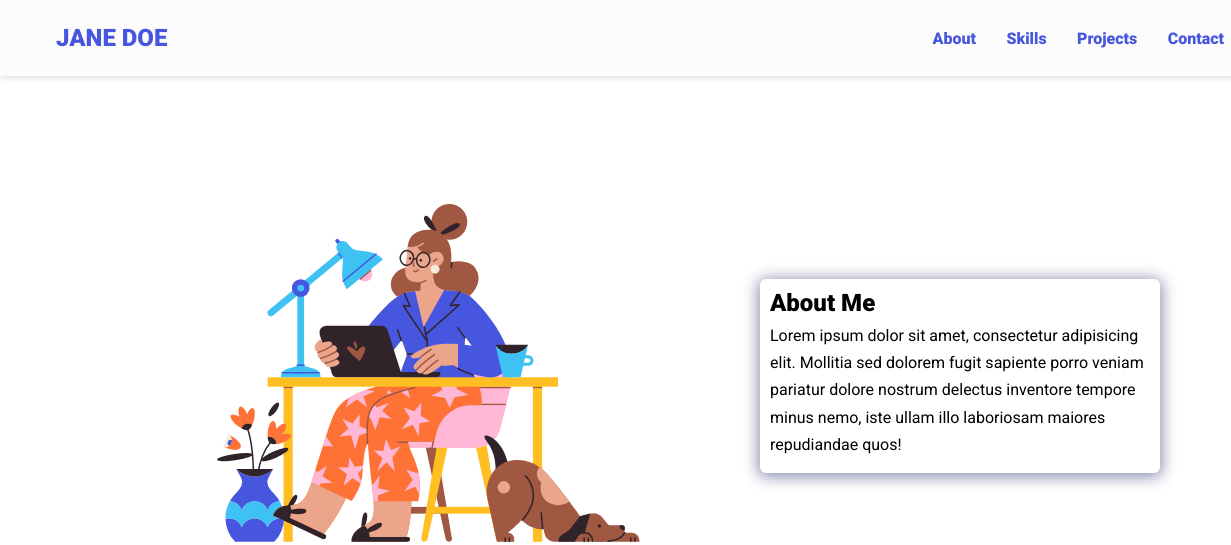
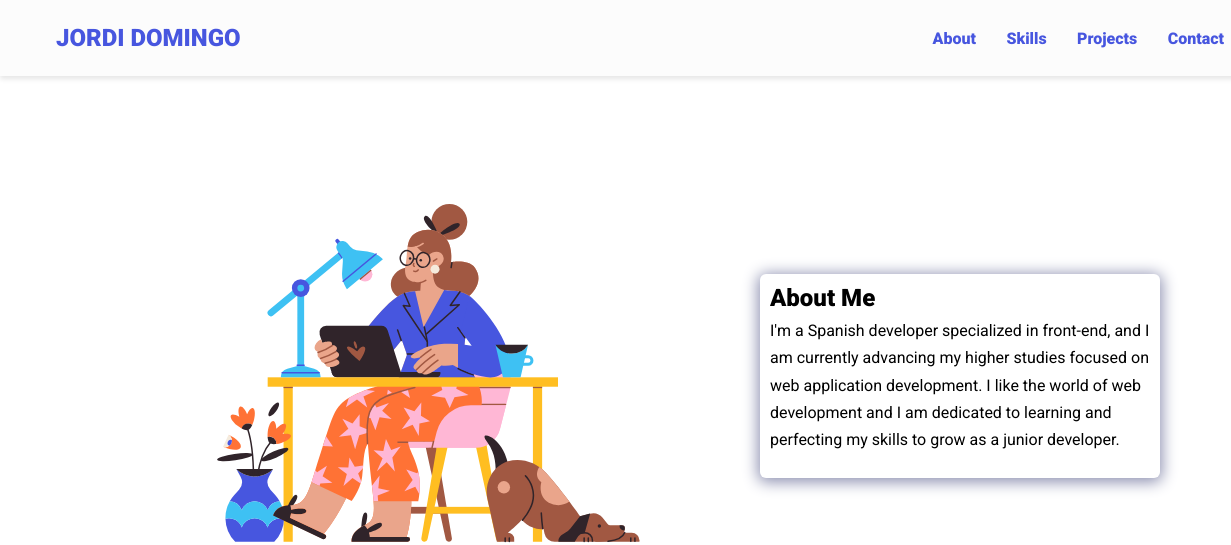
Before and after one commit to jordidom/jordidom.github.io, a plain HTML site: page index.html in a window 1280 px wide. Shown: the top 545 px of the page, 0-1231 px from the left. Drawn offline with nearby package versions, Linux system fonts and the light colour scheme.

Commit message:
Cambio desc

```diff
--- a/index.html
+++ b/index.html
@@ -26,13 +26,13 @@
       rel="stylesheet"
       href="https://cdnjs.cloudflare.com/ajax/libs/animate.css/4.1.1/animate.min.css"
     />
-    <title>Jane Doe | Web Developer</title>
+    <title>Jordi Domingo | Web Developer</title>
   </head>
 
   <body>
     <!-- Navbar -->
     <nav>
-      <h1>JANE DOE</h1>
+      <h1>JORDI DOMINGO</h1>
       <ul class="navigation">
         <li><a href="#about" class="nav-link">About</a></li>
         <li><a href="#skills" class="nav-link">Skills</a></li>
@@ -56,10 +56,13 @@
       <div class="bio animate__animated animate__shakeX">
         <h2 class="bio-title">About Me</h2>
         <p class="bio-text">
-          Lorem ipsum dolor sit amet, consectetur adipisicing elit. Mollitia sed
-          dolorem fugit sapiente porro veniam pariatur dolore nostrum delectus
-          inventore tempore minus nemo, iste ullam illo laboriosam maiores
-          repudiandae quos!
+          I'm a Spanish developer specialized in front-end,
+          and I am currently advancing my higher studies
+          focused on web application development. I like the
+          world of web development and I am dedicated to
+          learning and perfecting my skills to grow as a junior
+          developer.
+        </p>
         </p>
       </div>
     </section>
@@ -195,7 +198,7 @@
               <input
                 type="text"
                 id="name"
-                name="sender-name"
+                name="name"
                 placeholder="Enter Your Name"
                 class="input-field"
                 required
@@ -206,7 +209,7 @@
               <input
                 type="email"
                 id="email"
-                name="sender-email"
+                name="email"
                 placeholder="Enter Your Email"
                 class="input-field"
                 required
```
